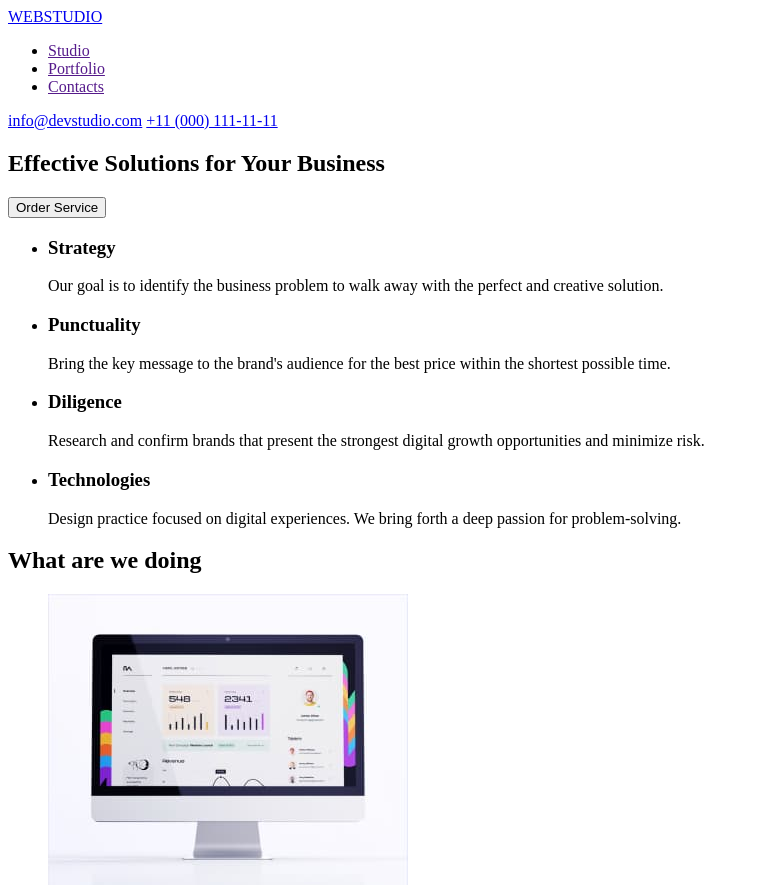
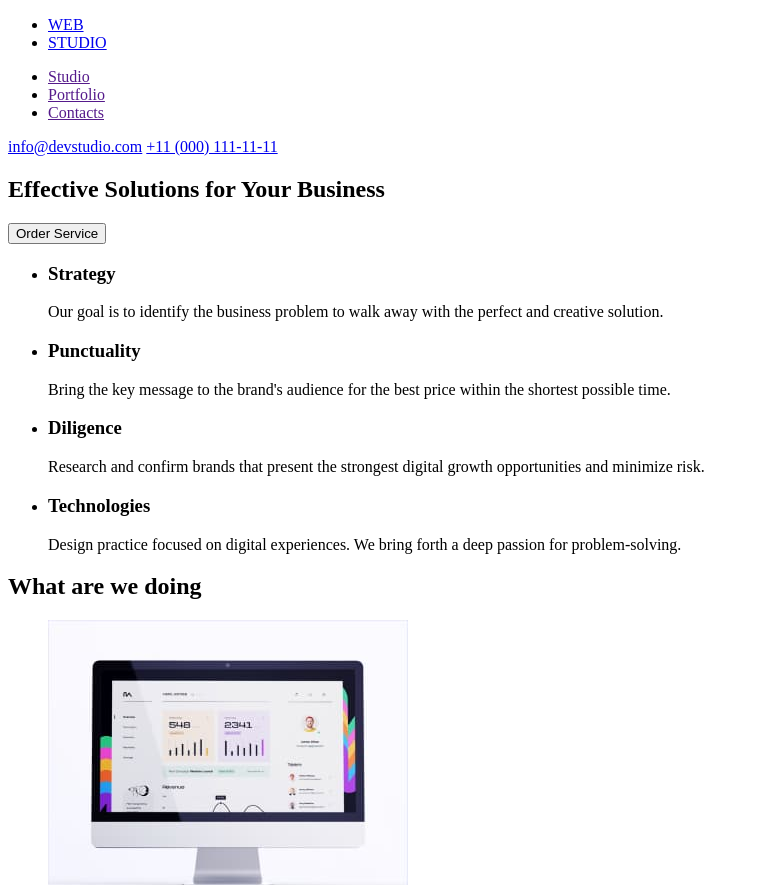
Before and after one commit to Promart1/goit-markup-hw-01, a plain HTML site: page index.html in a window 1280 px wide. Shown: the top 885 px of the page, without its empty margins (0-759 px from the left). Drawn offline with Linux system fonts and the light colour scheme.

Commit message:
final work

```diff
--- a/index.html
+++ b/index.html
@@ -9,8 +9,10 @@
   <body>
     <header>
       <nav>
-        <a href="./index.html"> WEBSTUDIO </a>
-
+       <ul>
+          <li><a href="./index.html"> WEB </a></li>
+          <li><a href="./index.html"> STUDIO </a></li>
+       </ul>
         <ul>
           <li><a href="">Studio</a></li>
           <li><a href="">Portfolio</a></li>
@@ -22,12 +24,10 @@
       <a href="tel:110001111111">+11 (000) 111-11-11</a>
     </header>
 <main>
-    <div>
       <section>
         <h1>Effective Solutions for Your Business</h1>
         <button type="button">Order Service</button>
       </section>
-    </div>
 
     <section>
       <ul>
@@ -102,14 +102,16 @@
         </li>
       </ul>
     </section>
-
+  </main>
     <footer>
-      <a href="./index.html"> WEBSTUDIO </a>
+      <ul>
+        <li><a href="./index.html"> WEB </a></li>
+        <li><a href="./index.html"> STUDIO </a></li>
+     </ul>
       <p>
         Increase the flow of customers and sales for your business with digital
         marketing & growth solutions.
       </p>
     </footer>
-  </main>
   </body>
 </html>
```
